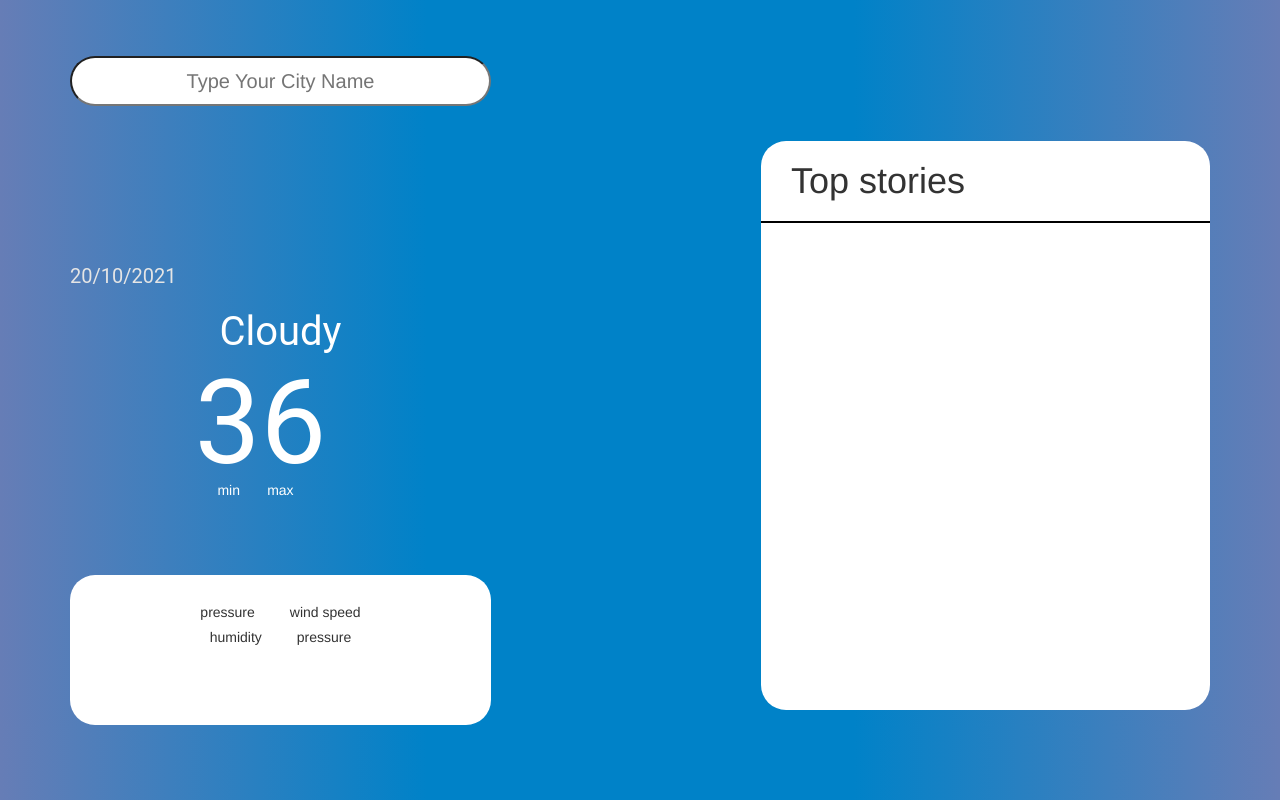
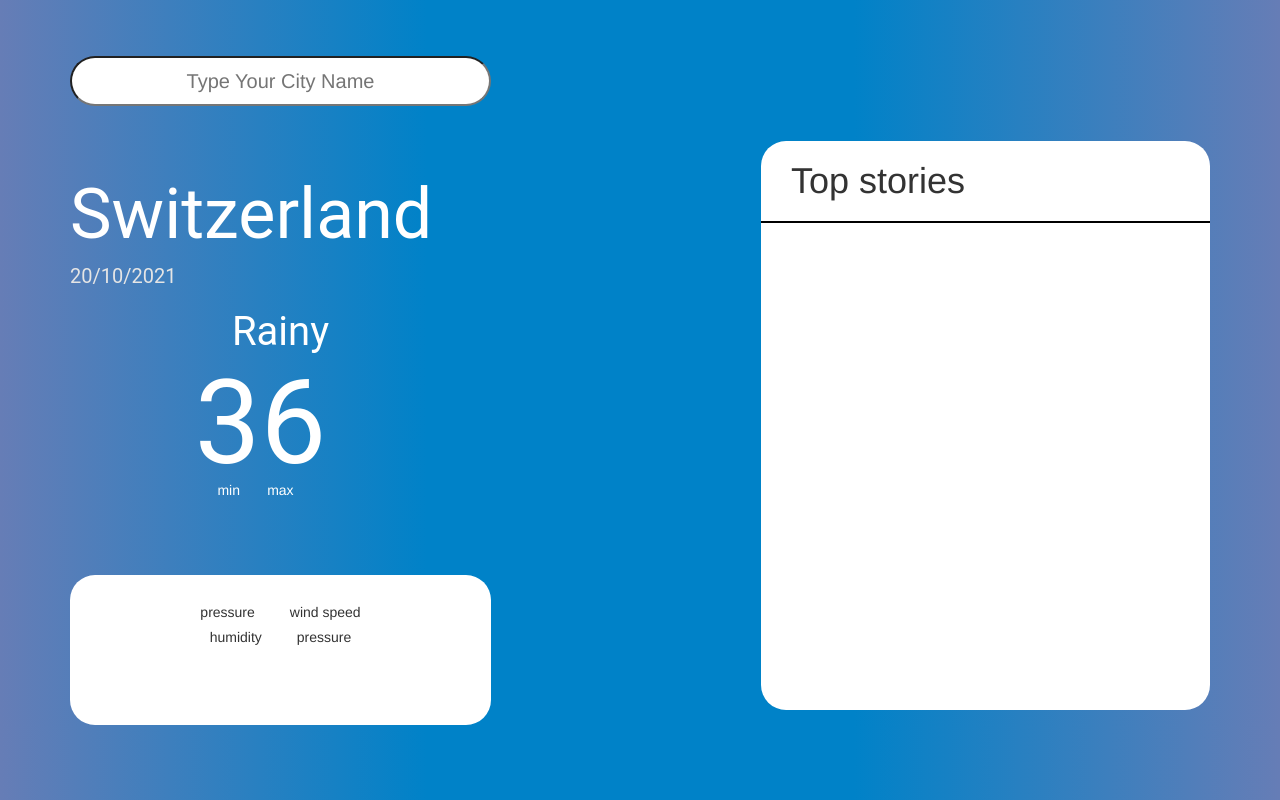
Before and after one commit to tanishq1502/Weather-news, a plain HTML site: page index.html in a window 1280 px wide. Drawn offline with nearby package versions, Linux system fonts and the light colour scheme.

Commit message:
changed weather

```diff
--- a/index.html
+++ b/index.html
@@ -16,9 +16,9 @@
         <div class="outer">
           <div class="inner1">
            <input type="text" placeholder="Type Your City Name" class="inp1">
-           <h1 class="head1" Switzerland</h1>
+           <h1 class="head1"> Switzerland</h1>
            <h5 class="head2">20/10/2021</h5>
-                <h3 class="head3">Cloudy</h3>
+                <h3 class="head3">Rainy</h3>
                 <h2 class="head4">36</h2>
                 <h5 class="head5">min &nbsp; &nbsp; &nbsp; max</h5>
            <div class="inner1-inner">
```
